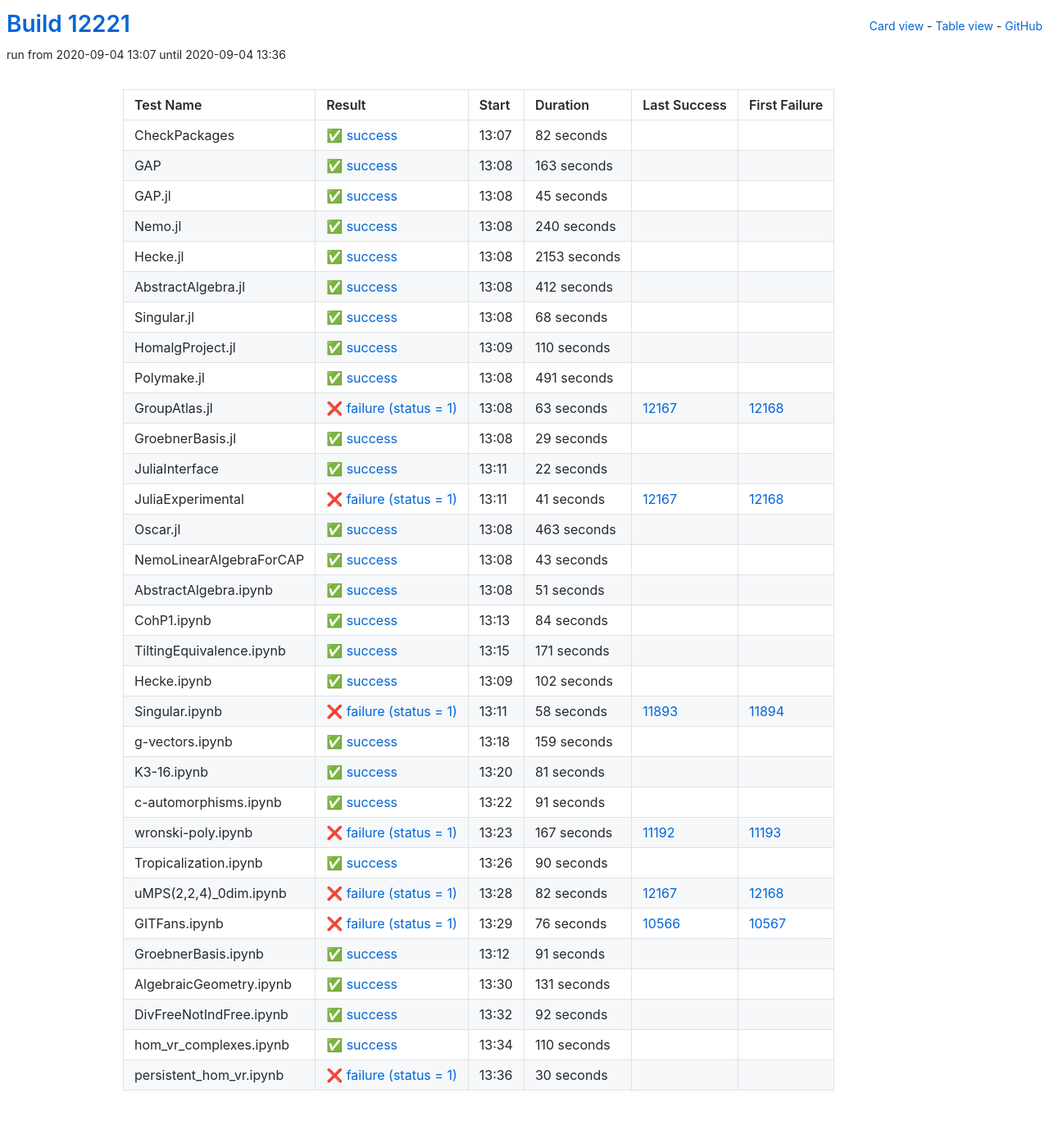
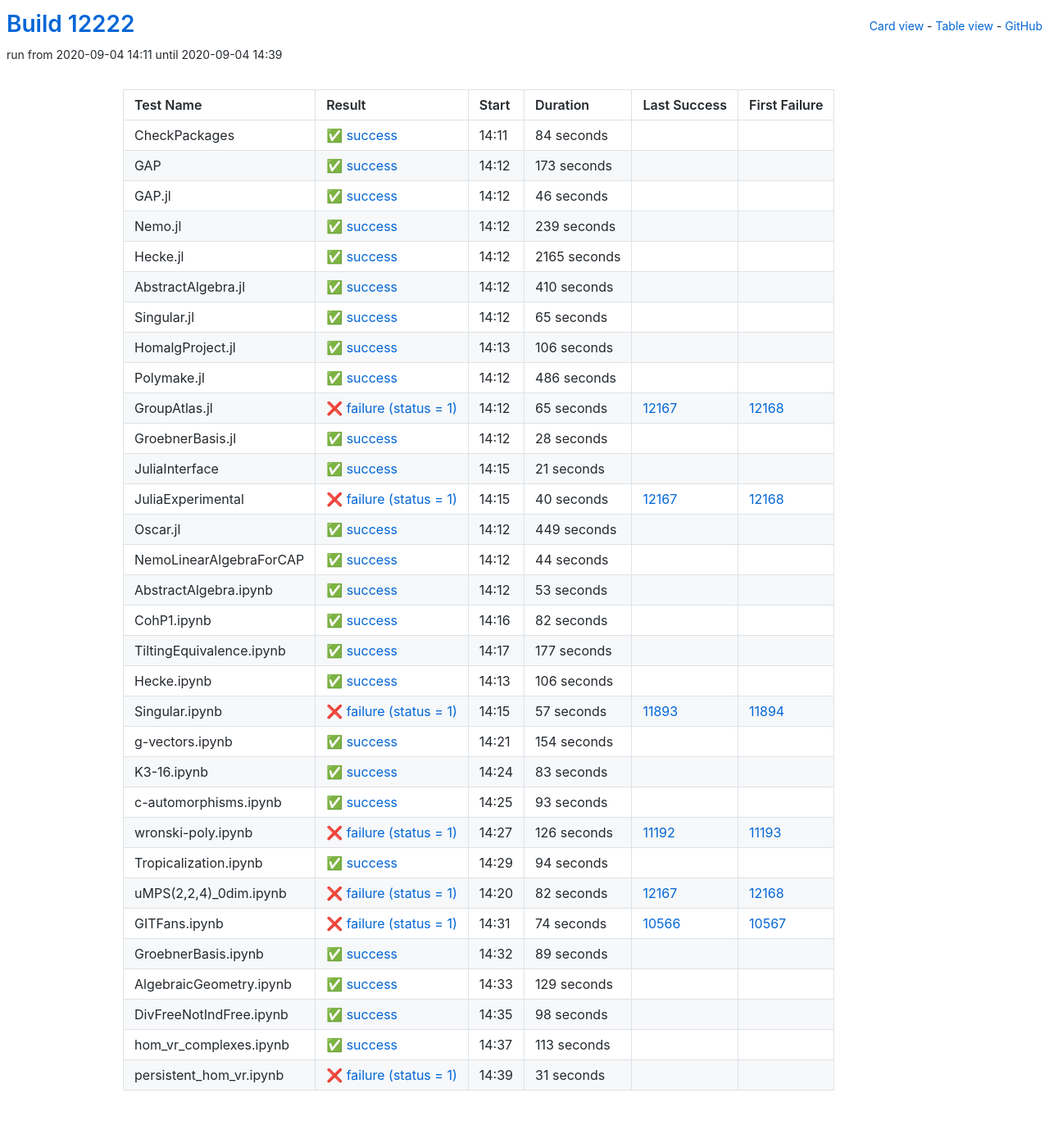
Before and after one commit to oscar-system/oscar-ci-status, a Jekyll site: the page built from table.html, in a window 1280 px wide. Shown: the whole page at 82% size. Built offline with Jekyll 4.4.1, drawn with Linux system fonts in a browser that asks for light colours.

Commit message:
Build #12222

```diff
--- a/_data/ci.yml
+++ b/_data/ci.yml
@@ -1,6 +1,6 @@
 ---
-build: 12221
-build_url: https://oscarci.mathematik.uni-kl.de/job/oscar/12221/
+build: 12222
+build_url: https://oscarci.mathematik.uni-kl.de/job/oscar/12222/
 job: oscar
 organization: oscar-system
 repo: oscar-ci-status
@@ -8,8 +8,200 @@
 tests:
 - name: CheckPackages
   id: checkpackages
-  log: https://oscarci.mathematik.uni-kl.de/job/oscar/12221/artifact/logs/build-12221/CheckPackages.log
-  start: 2020-09-04 13:07
+  log: https://oscarci.mathematik.uni-kl.de/job/oscar/12222/artifact/logs/build-12222/CheckPackages.log
+  start: 2020-09-04 14:11
+  success: true
+  exitcode: 0
+  status: success
+  duration: 84
+  last_success: false
+  last_success_url:
+  first_failure: false
+  first_failure_url:
+- name: GAP
+  id: gap
+  log: https://oscarci.mathematik.uni-kl.de/job/oscar/12222/artifact/logs/build-12222/GAP.log
+  start: 2020-09-04 14:12
+  success: true
+  exitcode: 0
+  status: success
+  duration: 173
+  last_success: false
+  last_success_url:
+  first_failure: false
+  first_failure_url:
+- name: GAP.jl
+  id: gap-jl
+  log: https://oscarci.mathematik.uni-kl.de/job/oscar/12222/artifact/logs/build-12222/GAP.jl.log
+  start: 2020-09-04 14:12
+  success: true
+  exitcode: 0
+  status: success
+  duration: 46
+  last_success: false
+  last_success_url:
+  first_failure: false
+  first_failure_url:
+- name: Nemo.jl
+  id: nemo-jl
+  log: https://oscarci.mathematik.uni-kl.de/job/oscar/12222/artifact/logs/build-12222/Nemo.jl.log
+  start: 2020-09-04 14:12
+  success: true
+  exitcode: 0
+  status: success
+  duration: 239
+  last_success: false
+  last_success_url:
+  first_failure: false
+  first_failure_url:
+- name: Hecke.jl
+  id: hecke-jl
+  log: https://oscarci.mathematik.uni-kl.de/job/oscar/12222/artifact/logs/build-12222/Hecke.jl.log
+  start: 2020-09-04 14:12
+  success: true
+  exitcode: 0
+  status: success
+  duration: 2165
+  last_success: false
+  last_success_url:
+  first_failure: false
+  first_failure_url:
+- name: AbstractAlgebra.jl
+  id: abstractalgebra-jl
+  log: https://oscarci.mathematik.uni-kl.de/job/oscar/12222/artifact/logs/build-12222/AbstractAlgebra.jl.log
+  start: 2020-09-04 14:12
+  success: true
+  exitcode: 0
+  status: success
+  duration: 410
+  last_success: false
+  last_success_url:
+  first_failure: false
+  first_failure_url:
+- name: Singular.jl
+  id: singular-jl
+  log: https://oscarci.mathematik.uni-kl.de/job/oscar/12222/artifact/logs/build-12222/Singular.jl.log
+  start: 2020-09-04 14:12
+  success: true
+  exitcode: 0
+  status: success
+  duration: 65
+  last_success: false
+  last_success_url:
+  first_failure: false
+  first_failure_url:
+- name: HomalgProject.jl
+  id: homalgproject-jl
+  log: https://oscarci.mathematik.uni-kl.de/job/oscar/12222/artifact/logs/build-12222/HomalgProject.jl.log
+  start: 2020-09-04 14:13
+  success: true
+  exitcode: 0
+  status: success
+  duration: 106
+  last_success: false
+  last_success_url:
+  first_failure: false
+  first_failure_url:
+- name: Polymake.jl
+  id: polymake-jl
+  log: https://oscarci.mathematik.uni-kl.de/job/oscar/12222/artifact/logs/build-12222/Polymake.jl.log
+  start: 2020-09-04 14:12
+  success: true
+  exitcode: 0
+  status: success
+  duration: 486
+  last_success: false
+  last_success_url:
+  first_failure: false
+  first_failure_url:
+- name: GroupAtlas.jl
+  id: groupatlas-jl
+  log: https://oscarci.mathematik.uni-kl.de/job/oscar/12222/artifact/logs/build-12222/GroupAtlas.jl.log
+  start: 2020-09-04 14:12
+  success: false
+  exitcode: 1
+  status: failure
+  duration: 65
+  last_success: 12167
+  last_success_url: https://oscarci.mathematik.uni-kl.de/job/oscar/12167/
+  first_failure: 12168
+  first_failure_url: https://oscarci.mathematik.uni-kl.de/job/oscar/12168/
+- name: GroebnerBasis.jl
+  id: groebnerbasis-jl
+  log: https://oscarci.mathematik.uni-kl.de/job/oscar/12222/artifact/logs/build-12222/GroebnerBasis.jl.log
+  start: 2020-09-04 14:12
+  success: true
+  exitcode: 0
+  status: success
+  duration: 28
+  last_success: false
+  last_success_url:
+  first_failure: false
+  first_failure_url:
+- name: JuliaInterface
+  id: juliainterface
+  log: https://oscarci.mathematik.uni-kl.de/job/oscar/12222/artifact/logs/build-12222/JuliaInterface.log
+  start: 2020-09-04 14:15
+  success: true
+  exitcode: 0
+  status: success
+  duration: 21
+  last_success: false
+  last_success_url:
+  first_failure: false
+  first_failure_url:
+- name: JuliaExperimental
+  id: juliaexperimental
+  log: https://oscarci.mathematik.uni-kl.de/job/oscar/12222/artifact/logs/build-12222/JuliaExperimental.log
+  start: 2020-09-04 14:15
+  success: false
+  exitcode: 1
+  status: failure
+  duration: 40
+  last_success: 12167
+  last_success_url: https://oscarci.mathematik.uni-kl.de/job/oscar/12167/
+  first_failure: 12168
+  first_failure_url: https://oscarci.mathematik.uni-kl.de/job/oscar/12168/
+- name: Oscar.jl
+  id: oscar-jl
+  log: https://oscarci.mathematik.uni-kl.de/job/oscar/12222/artifact/logs/build-12222/Oscar.jl.log
+  start: 2020-09-04 14:12
+  success: true
+  exitcode: 0
+  status: success
+  duration: 449
+  last_success: false
+  last_success_url:
+  first_failure: false
+  first_failure_url:
+- name: NemoLinearAlgebraForCAP
+  id: nemolinearalgebraforcap
+  log: https://oscarci.mathematik.uni-kl.de/job/oscar/12222/artifact/logs/build-12222/NemoLinearAlgebraForCAP.log
+  start: 2020-09-04 14:12
+  success: true
+  exitcode: 0
+  status: success
+  duration: 44
+  last_success: false
+  last_success_url:
+  first_failure: false
+  first_failure_url:
+- name: AbstractAlgebra.ipynb
+  id: abstractalgebra-ipynb
+  log: https://oscarci.mathematik.uni-kl.de/job/oscar/12222/artifact/logs/build-12222/AbstractAlgebra.ipynb.log
+  start: 2020-09-04 14:12
+  success: true
+  exitcode: 0
+  status: success
+  duration: 53
+  last_success: false
+  last_success_url:
+  first_failure: false
+  first_failure_url:
+- name: CohP1.ipynb
+  id: cohp1-ipynb
+  log: https://oscarci.mathematik.uni-kl.de/job/oscar/12222/artifact/logs/build-12222/CohP1.ipynb.log
+  start: 2020-09-04 14:16
   success: true
   exitcode: 0
   status: success
@@ -18,298 +210,106 @@
   last_success_url:
   first_failure: false
   first_failure_url:
-- name: GAP
-  id: gap
-  log: https://oscarci.mathematik.uni-kl.de/job/oscar/12221/artifact/logs/build-12221/GAP.log
-  start: 2020-09-04 13:08
+- name: TiltingEquivalence.ipynb
+  id: tiltingequivalence-ipynb
+  log: https://oscarci.mathematik.uni-kl.de/job/oscar/12222/artifact/logs/build-12222/TiltingEquivalence.ipynb.log
+  start: 2020-09-04 14:17
   success: true
   exitcode: 0
   status: success
-  duration: 163
-  last_success: false
-  last_success_url:
-  first_failure: false
-  first_failure_url:
-- name: GAP.jl
-  id: gap-jl
-  log: https://oscarci.mathematik.uni-kl.de/job/oscar/12221/artifact/logs/build-12221/GAP.jl.log
-  start: 2020-09-04 13:08
-  success: true
-  exitcode: 0
-  status: success
-  duration: 45
-  last_success: false
-  last_success_url:
-  first_failure: false
-  first_failure_url:
-- name: Nemo.jl
-  id: nemo-jl
-  log: https://oscarci.mathematik.uni-kl.de/job/oscar/12221/artifact/logs/build-12221/Nemo.jl.log
-  start: 2020-09-04 13:08
-  success: true
-  exitcode: 0
-  status: success
-  duration: 240
-  last_success: false
-  last_success_url:
-  first_failure: false
-  first_failure_url:
-- name: Hecke.jl
-  id: hecke-jl
-  log: https://oscarci.mathematik.uni-kl.de/job/oscar/12221/artifact/logs/build-12221/Hecke.jl.log
-  start: 2020-09-04 13:08
-  success: true
-  exitcode: 0
-  status: success
-  duration: 2153
-  last_success: false
-  last_success_url:
-  first_failure: false
-  first_failure_url:
-- name: AbstractAlgebra.jl
-  id: abstractalgebra-jl
-  log: https://oscarci.mathematik.uni-kl.de/job/oscar/12221/artifact/logs/build-12221/AbstractAlgebra.jl.log
-  start: 2020-09-04 13:08
-  success: true
-  exitcode: 0
-  status: success
-  duration: 412
-  last_success: false
-  last_success_url:
-  first_failure: false
-  first_failure_url:
-- name: Singular.jl
-  id: singular-jl
-  log: https://oscarci.mathematik.uni-kl.de/job/oscar/12221/artifact/logs/build-12221/Singular.jl.log
-  start: 2020-09-04 13:08
-  success: true
-  exitcode: 0
-  status: success
-  duration: 68
-  last_success: false
-  last_success_url:
-  first_failure: false
-  first_failure_url:
-- name: HomalgProject.jl
-  id: homalgproject-jl
-  log: https://oscarci.mathematik.uni-kl.de/job/oscar/12221/artifact/logs/build-12221/HomalgProject.jl.log
-  start: 2020-09-04 13:09
-  success: true
-  exitcode: 0
-  status: success
-  duration: 110
-  last_success: false
-  last_success_url:
-  first_failure: false
-  first_failure_url:
-- name: Polymake.jl
-  id: polymake-jl
-  log: https://oscarci.mathematik.uni-kl.de/job/oscar/12221/artifact/logs/build-12221/Polymake.jl.log
-  start: 2020-09-04 13:08
-  success: true
-  exitcode: 0
-  status: success
-  duration: 491
-  last_success: false
-  last_success_url:
-  first_failure: false
-  first_failure_url:
-- name: GroupAtlas.jl
-  id: groupatlas-jl
-  log: https://oscarci.mathematik.uni-kl.de/job/oscar/12221/artifact/logs/build-12221/GroupAtlas.jl.log
-  start: 2020-09-04 13:08
-  success: false
-  exitcode: 1
-  status: failure
-  duration: 63
-  last_success: 12167
-  last_success_url: https://oscarci.mathematik.uni-kl.de/job/oscar/12167/
-  first_failure: 12168
-  first_failure_url: https://oscarci.mathematik.uni-kl.de/job/oscar/12168/
-- name: GroebnerBasis.jl
-  id: groebnerbasis-jl
-  log: https://oscarci.mathematik.uni-kl.de/job/oscar/12221/artifact/logs/build-12221/GroebnerBasis.jl.log
-  start: 2020-09-04 13:08
-  success: true
-  exitcode: 0
-  status: success
-  duration: 29
-  last_success: false
-  last_success_url:
-  first_failure: false
-  first_failure_url:
-- name: JuliaInterface
-  id: juliainterface
-  log: https://oscarci.mathematik.uni-kl.de/job/oscar/12221/artifact/logs/build-12221/JuliaInterface.log
-  start: 2020-09-04 13:11
-  success: true
-  exitcode: 0
-  status: success
-  duration: 22
-  last_success: false
-  last_success_url:
-  first_failure: false
-  first_failure_url:
-- name: JuliaExperimental
-  id: juliaexperimental
-  log: https://oscarci.mathematik.uni-kl.de/job/oscar/12221/artifact/logs/build-12221/JuliaExperimental.log
-  start: 2020-09-04 13:11
-  success: false
-  exitcode: 1
-  status: failure
-  duration: 41
-  last_success: 12167
-  last_success_url: https://oscarci.mathematik.uni-kl.de/job/oscar/12167/
-  first_failure: 12168
-  first_failure_url: https://oscarci.mathematik.uni-kl.de/job/oscar/12168/
-- name: Oscar.jl
-  id: oscar-jl
-  log: https://oscarci.mathematik.uni-kl.de/job/oscar/12221/artifact/logs/build-12221/Oscar.jl.log
-  start: 2020-09-04 13:08
-  success: true
-  exitcode: 0
-  status: success
-  duration: 463
-  last_success: false
-  last_success_url:
-  first_failure: false
-  first_failure_url:
-- name: NemoLinearAlgebraForCAP
-  id: nemolinearalgebraforcap
-  log: https://oscarci.mathematik.uni-kl.de/job/oscar/12221/artifact/logs/build-12221/NemoLinearAlgebraForCAP.log
-  start: 2020-09-04 13:08
-  success: true
-  exitcode: 0
-  status: success
-  duration: 43
-  last_success: false
-  last_success_url:
-  first_failure: false
-  first_failure_url:
-- name: AbstractAlgebra.ipynb
-  id: abstractalgebra-ipynb
-  log: https://oscarci.mathematik.uni-kl.de/job/oscar/12221/artifact/logs/build-12221/AbstractAlgebra.ipynb.log
-  start: 2020-09-04 13:08
-  success: true
-  exitcode: 0
-  status: success
-  duration: 51
-  last_success: false
-  last_success_url:
-  first_failure: false
-  first_failure_url:
-- name: CohP1.ipynb
-  id: cohp1-ipynb
-  log: https://oscarci.mathematik.uni-kl.de/job/oscar/12221/artifact/logs/build-12221/CohP1.ipynb.log
-  start: 2020-09-04 13:13
-  success: true
-  exitcode: 0
-  status: success
-  duration: 84
-  last_success: false
-  last_success_url:
-  first_failure: false
-  first_failure_url:
-- name: TiltingEquivalence.ipynb
-  id: tiltingequivalence-ipynb
-  log: https://oscarci.mathematik.uni-kl.de/job/oscar/12221/artifact/logs/build-12221/TiltingEquivalence.ipynb.log
-  start: 2020-09-04 13:15
-  success: true
-  exitcode: 0
-  status: success
-  duration: 171
+  duration: 177
   last_success: false
   last_success_url:
   first_failure: false
   first_failure_url:
 - name: Hecke.ipynb
   id: hecke-ipynb
-  log: https://oscarci.mathematik.uni-kl.de/job/oscar/12221/artifact/logs/build-12221/Hecke.ipynb.log
-  start: 2020-09-04 13:09
+  log: https://oscarci.mathematik.uni-kl.de/job/oscar/12222/artifact/logs/build-12222/Hecke.ipynb.log
+  start: 2020-09-04 14:13
   success: true
   exitcode: 0
   status: success
-  duration: 102
+  duration: 106
   last_success: false
   last_success_url:
   first_failure: false
   first_failure_url:
 - name: Singular.ipynb
   id: singular-ipynb
-  log: https://oscarci.mathematik.uni-kl.de/job/oscar/12221/artifact/logs/build-12221/Singular.ipynb.log
-  start: 2020-09-04 13:11
+  log: https://oscarci.mathematik.uni-kl.de/job/oscar/12222/artifact/logs/build-12222/Singular.ipynb.log
+  start: 2020-09-04 14:15
   success: false
   exitcode: 1
   status: failure
-  duration: 58
+  duration: 57
   last_success: 11893
   last_success_url: https://oscarci.mathematik.uni-kl.de/job/oscar/11893/
   first_failure: 11894
   first_failure_url: https://oscarci.mathematik.uni-kl.de/job/oscar/11894/
 - name: g-vectors.ipynb
   id: g-vectors-ipynb
-  log: https://oscarci.mathematik.uni-kl.de/job/oscar/12221/artifact/logs/build-12221/g-vectors.ipynb.log
-  start: 2020-09-04 13:18
+  log: https://oscarci.mathematik.uni-kl.de/job/oscar/12222/artifact/logs/build-12222/g-vectors.ipynb.log
+  start: 2020-09-04 14:21
   success: true
   exitcode: 0
   status: success
-  duration: 159
+  duration: 154
   last_success: false
   last_success_url:
   first_failure: false
   first_failure_url:
 - name: K3-16.ipynb
   id: k3-16-ipynb
-  log: https://oscarci.mathematik.uni-kl.de/job/oscar/12221/artifact/logs/build-12221/K3-16.ipynb.log
-  start: 2020-09-04 13:20
+  log: https://oscarci.mathematik.uni-kl.de/job/oscar/12222/artifact/logs/build-12222/K3-16.ipynb.log
+  start: 2020-09-04 14:24
   success: true
   exitcode: 0
   status: success
-  duration: 81
+  duration: 83
   last_success: false
   last_success_url:
   first_failure: false
   first_failure_url:
 - name: c-automorphisms.ipynb
   id: c-automorphisms-ipynb
-  log: https://oscarci.mathematik.uni-kl.de/job/oscar/12221/artifact/logs/build-12221/c-automorphisms.ipynb.log
-  start: 2020-09-04 13:22
+  log: https://oscarci.mathematik.uni-kl.de/job/oscar/12222/artifact/logs/build-12222/c-automorphisms.ipynb.log
+  start: 2020-09-04 14:25
   success: true
   exitcode: 0
   status: success
-  duration: 91
+  duration: 93
   last_success: false
   last_success_url:
   first_failure: false
   first_failure_url:
 - name: wronski-poly.ipynb
   id: wronski-poly-ipynb
-  log: https://oscarci.mathematik.uni-kl.de/job/oscar/12221/artifact/logs/build-12221/wronski-poly.ipynb.log
-  start: 2020-09-04 13:23
+  log: https://oscarci.mathematik.uni-kl.de/job/oscar/12222/artifact/logs/build-12222/wronski-poly.ipynb.log
+  start: 2020-09-04 14:27
   success: false
   exitcode: 1
   status: failure
-  duration: 167
+  duration: 126
   last_success: 11192
   last_success_url: https://oscarci.mathematik.uni-kl.de/job/oscar/11192/
   first_failure: 11193
   first_failure_url: https://oscarci.mathematik.uni-kl.de/job/oscar/11193/
 - name: Tropicalization.ipynb
   id: tropicalization-ipynb
-  log: https://oscarci.mathematik.uni-kl.de/job/oscar/12221/artifact/logs/build-12221/Tropicalization.ipynb.log
-  start: 2020-09-04 13:26
+  log: https://oscarci.mathematik.uni-kl.de/job/oscar/12222/artifact/logs/build-12222/Tropicalization.ipynb.log
+  start: 2020-09-04 14:29
   success: true
   exitcode: 0
   status: success
-  duration: 90
+  duration: 94
   last_success: false
   last_success_url:
   first_failure: false
   first_failure_url:
 - name: uMPS(2,2,4)_0dim.ipynb
   id: umps-2-2-4-0dim-ipynb
-  log: https://oscarci.mathematik.uni-kl.de/job/oscar/12221/artifact/logs/build-12221/uMPS-2-2-4-_0dim.ipynb.log
-  start: 2020-09-04 13:28
+  log: https://oscarci.mathematik.uni-kl.de/job/oscar/12222/artifact/logs/build-12222/uMPS-2-2-4-_0dim.ipynb.log
+  start: 2020-09-04 14:20
   success: false
   exitcode: 1
   status: failure
@@ -320,72 +320,72 @@
   first_failure_url: https://oscarci.mathematik.uni-kl.de/job/oscar/12168/
 - name: GITFans.ipynb
   id: gitfans-ipynb
-  log: https://oscarci.mathematik.uni-kl.de/job/oscar/12221/artifact/logs/build-12221/GITFans.ipynb.log
-  start: 2020-09-04 13:29
+  log: https://oscarci.mathematik.uni-kl.de/job/oscar/12222/artifact/logs/build-12222/GITFans.ipynb.log
+  start: 2020-09-04 14:31
   success: false
   exitcode: 1
   status: failure
-  duration: 76
+  duration: 74
   last_success: 10566
   last_success_url: https://oscarci.mathematik.uni-kl.de/job/oscar/10566/
   first_failure: 10567
   first_failure_url: https://oscarci.mathematik.uni-kl.de/job/oscar/10567/
 - name: GroebnerBasis.ipynb
   id: groebnerbasis-ipynb
-  log: https://oscarci.mathematik.uni-kl.de/job/oscar/12221/artifact/logs/build-12221/GroebnerBasis.ipynb.log
-  start: 2020-09-04 13:12
+  log: https://oscarci.mathematik.uni-kl.de/job/oscar/12222/artifact/logs/build-12222/GroebnerBasis.ipynb.log
+  start: 2020-09-04 14:32
   success: true
   exitcode: 0
   status: success
-  duration: 91
+  duration: 89
   last_success: false
   last_success_url:
   first_failure: false
   first_failure_url:
 - name: AlgebraicGeometry.ipynb
   id: algebraicgeometry-ipynb
-  log: https://oscarci.mathematik.uni-kl.de/job/oscar/12221/artifact/logs/build-12221/AlgebraicGeometry.ipynb.log
-  start: 2020-09-04 13:30
+  log: https://oscarci.mathematik.uni-kl.de/job/oscar/12222/artifact/logs/build-12222/AlgebraicGeometry.ipynb.log
+  start: 2020-09-04 14:33
   success: true
   exitcode: 0
   status: success
-  duration: 131
+  duration: 129
   last_success: false
   last_success_url:
   first_failure: false
   first_failure_url:
 - name: DivFreeNotIndFree.ipynb
   id: divfreenotindfree-ipynb
-  log: https://oscarci.mathematik.uni-kl.de/job/oscar/12221/artifact/logs/build-12221/DivFreeNotIndFree.ipynb.log
-  start: 2020-09-04 13:32
+  log: https://oscarci.mathematik.uni-kl.de/job/oscar/12222/artifact/logs/build-12222/DivFreeNotIndFree.ipynb.log
+  start: 2020-09-04 14:35
   success: true
   exitcode: 0
   status: success
-  duration: 92
+  duration: 98
   last_success: false
   last_success_url:
   first_failure: false
   first_failure_url:
 - name: hom_vr_complexes.ipynb
   id: hom-vr-complexes-ipynb
-  log: https://oscarci.mathematik.uni-kl.de/job/oscar/12221/artifact/logs/build-12221/hom_vr_complexes.ipynb.log
-  start: 2020-09-04 13:34
+  log: https://oscarci.mathematik.uni-kl.de/job/oscar/12222/artifact/logs/build-12222/hom_vr_complexes.ipynb.log
+  start: 2020-09-04 14:37
   success: true
   exitcode: 0
   status: success
-  duration: 110
+  duration: 113
   last_success: false
   last_success_url:
   first_failure: false
   first_failure_url:
 - name: persistent_hom_vr.ipynb
   id: persistent-hom-vr-ipynb
-  log: https://oscarci.mathematik.uni-kl.de/job/oscar/12221/artifact/logs/build-12221/persistent_hom_vr.ipynb.log
-  start: 2020-09-04 13:36
+  log: https://oscarci.mathematik.uni-kl.de/job/oscar/12222/artifact/logs/build-12222/persistent_hom_vr.ipynb.log
+  start: 2020-09-04 14:39
   success: false
   exitcode: 1
   status: failure
-  duration: 30
+  duration: 31
   last_success: false
   last_success_url:
   first_failure: false
```
Also changed, not shown: README.md.
